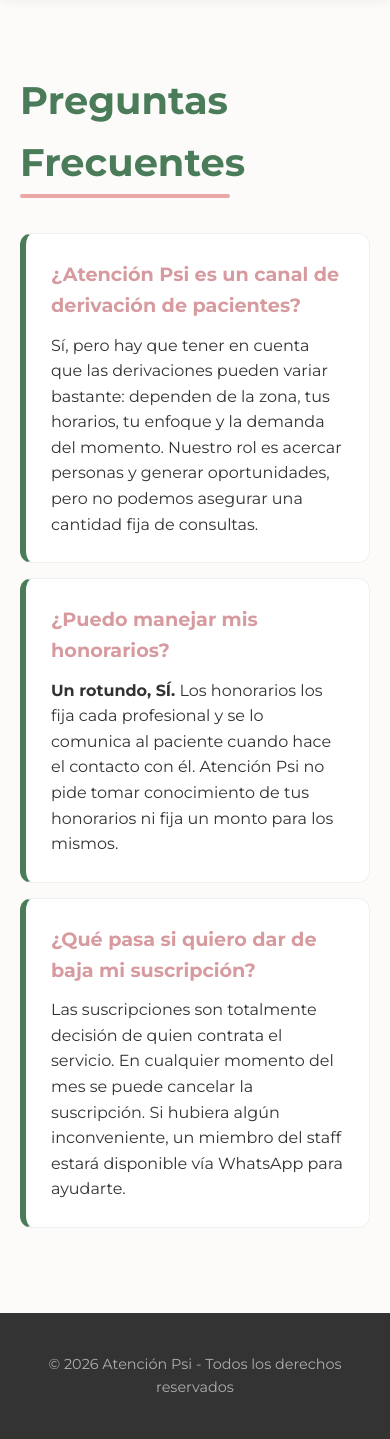
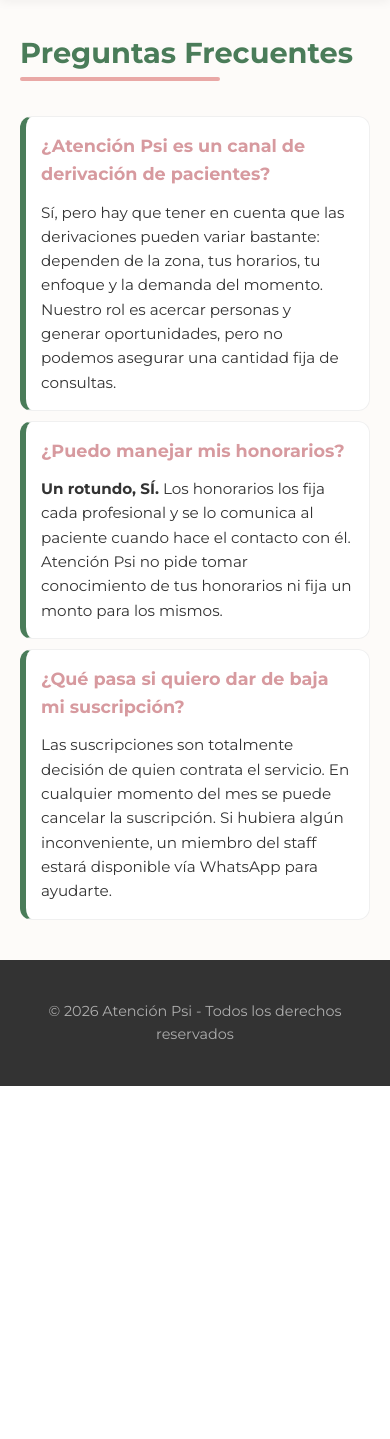
Before and after one commit to LeandroFrattini/Atencionpsi-web, a Django app: page /preguntas-frecuentes/ in a window 390 px wide. Shown: the part 201-1640 px from the top of the page. After the commit the page ends 1287 px from the top, so only its background shows below. Run offline with Django 5.2, Linux system fonts and the light colour scheme.

Commit message:
Responsive con Faq

```diff
--- a/static/style.css
+++ b/static/style.css
@@ -555,3 +555,50 @@ main.buscador-main {
     color: #333;
     line-height: 1.6;
 }
+
+/* --- AJUSTES PARA CELULARES (Pantallas menores a 768px) --- */
+@media (max-width: 768px) {
+
+    /* Ajustamos el contenedor de Sobre Nosotros */
+    .nueva-sec-sobre-nosotros {
+        margin: 20px 15px; /* Menos margen arriba y a los costados */
+        padding: 25px 20px; /* Menos espacio interno */
+        animation: none; /* Opcional: quitamos animación en móvil para que cargue más fluido */
+    }
+
+    .nueva-sec-titulo {
+        font-size: 1.8rem; /* Título más chico para que no se corte */
+        margin-bottom: 20px;
+    }
+
+    .nueva-sec-texto {
+        font-size: 1rem; /* Texto un poquito más chico */
+        line-height: 1.6;
+        text-align: left; /* En el celu el justificado a veces queda feo con espacios grandes */
+    }
+
+    /* Ajustamos el contenedor de FAQ */
+    .nueva-sec-faq-container {
+        margin: 20px 10px;
+        padding: 10px;
+    }
+
+    .nueva-sec-faq-item {
+        padding: 15px; /* Menos aire dentro de cada pregunta */
+        margin-bottom: 10px;
+    }
+
+    .nueva-sec-pregunta {
+        font-size: 1.1rem; /* Que la pregunta no ocupe 5 renglones */
+    }
+
+    .nueva-sec-respuesta {
+        font-size: 0.95rem;
+    }
+
+    /* Firma del equipo */
+    .nueva-sec-firma {
+        text-align: center; /* En el celu queda mejor centrado */
+        margin-top: 30px;
+    }
+}
```
